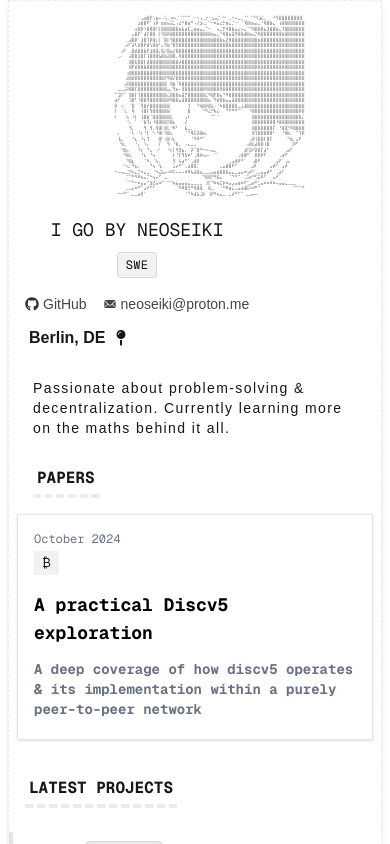
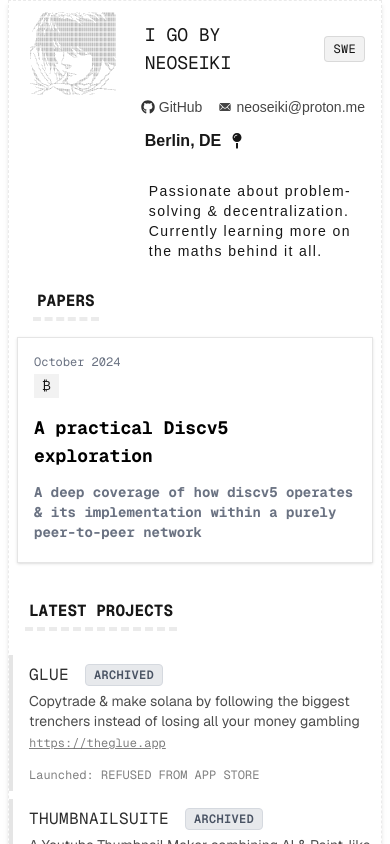
Before and after one commit to alrightCha/alrightCha, a Next.js app: page / in a window 390 px wide. Shown: the top 844 px of the page. Built offline with nearby package versions, Linux system fonts and the light colour scheme.

Commit message:
better lining on mobile

```diff
--- a/app/components/ascii/ascii-ui.tsx
+++ b/app/components/ascii/ascii-ui.tsx
@@ -44,10 +44,10 @@ const Ascii = ({
   className?: string;
 }) => {
   return (
-    <div className="overflow-auto">
+    <div className="overflow-x-auto overflow-y-hidden w-full">
       <pre
         className={cn(
-          "relative whitespace-pre",
+          "relative whitespace-pre inline-block",
           `${className !== undefined ? cn(className, "text-xs") : "ascii-art "}`
         )}
       >
--- a/app/components/profile/header.tsx
+++ b/app/components/profile/header.tsx
@@ -27,12 +27,12 @@ type ProfileHeaderProps = {
 const ProfileHeader = ({ user, className }: ProfileHeaderProps) => {
   return (
     <div className={cn("flex flex-col items-center md:items-start mt-1 w-full px-2 sm:px-0 my-2", className)}>
-      <div className="flex flex-col md:flex-row items-center md:items-start gap-2 md:gap-1 w-full">
+      <div className="flex flex-row items-start gap-2 md:gap-1 w-full">
         <Ascii artHolder={user.pic} />
-        <div className="flex flex-col items-center md:items-start justify-center md:justify-start gap-4 max-w-full md:max-w-[550px] w-full">
+        <div className="flex flex-col items-start justify-center md:justify-start gap-4 max-w-full md:max-w-[550px] w-full">
           <div className="flex flex-col md:gap-0 gap-2 md:flex-row p-2 md:p-0 items-start md:justify-between w-full">
             <div className="flex flex-col items-center md:items-start gap-2">
-              <div className="flex flex-col md:flex-row items-center justify-start md:gap-2 gap-1 w-full">
+              <div className="flex flex-row items-center justify-start md:gap-2 gap-1 w-full">
                 <TextScramble
                   className="font-mono uppercase text-lg sm:text-xl p-1"
                   as="span"
--- a/app/globals.css
+++ b/app/globals.css
@@ -29,3 +29,17 @@ body {
   font-size: 4px;
   line-height: 5.5px;
 }
+
+@media (max-width: 768px) {
+  .ascii-art {
+    font-size: 2.5px;
+    line-height: 3.5px;
+  }
+}
+
+@media (max-width: 480px) {
+  .ascii-art {
+    font-size: 1.8px;
+    line-height: 2.5px;
+  }
+}
```
